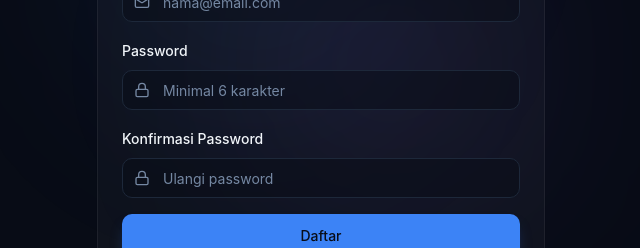
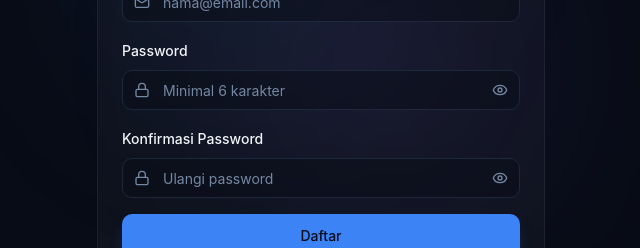
Before and after one commit to Alifian-Zulfaani/AI-Personal-Finance-Tracker-FE, a Next.js app: page /register in a window 1280 px wide. Shown: the part 393-641 px from the top of the page, without its empty margins (319-959 px from the left). Built offline with nearby package versions, Linux system fonts and the light colour scheme.

Commit message:
feat(sign in & sign up): adjust password input with toggle password visibility

```diff
--- a/src/app/(auth)/login/page.tsx
+++ b/src/app/(auth)/login/page.tsx
@@ -8,11 +8,12 @@ import { Input } from "@/components/ui/input";
 import { Label } from "@/components/ui/label";
 import { Card, CardContent, CardDescription, CardHeader, CardTitle } from "@/components/ui/card";
 import { useToast } from "@/components/ui/toast";
-import { Wallet, Mail, Lock } from "lucide-react";
+import { Wallet, Mail, Lock, Eye, EyeOff } from "lucide-react";
 
 export default function LoginPage() {
   const [email, setEmail] = useState("");
   const [password, setPassword] = useState("");
+  const [showPassword, setShowPassword] = useState(false);
   const [isLoading, setIsLoading] = useState(false);
   const { login } = useAuth();
   const { toast } = useToast();
@@ -77,13 +78,24 @@ export default function LoginPage() {
                   <Lock className="absolute left-3 top-1/2 -translate-y-1/2 h-4 w-4 text-muted-foreground" />
                   <Input
                     id="password"
-                    type="password"
+                    type={showPassword ? "text" : "password"}
                     placeholder="••••••••"
                     value={password}
                     onChange={(e) => setPassword(e.target.value)}
-                    className="pl-10"
+                    className="pl-10 pr-10"
                     required
                   />
+                  <button
+                    type="button"
+                    onClick={() => setShowPassword(!showPassword)}
+                    className="absolute right-3 top-1/2 -translate-y-1/2 text-muted-foreground hover:text-foreground focus:outline-none"
+                  >
+                    {showPassword ? (
+                      <EyeOff className="h-4 w-4" />
+                    ) : (
+                      <Eye className="h-4 w-4" />
+                    )}
+                  </button>
                 </div>
               </div>
 
--- a/src/app/(auth)/register/page.tsx
+++ b/src/app/(auth)/register/page.tsx
@@ -8,13 +8,15 @@ import { Input } from "@/components/ui/input";
 import { Label } from "@/components/ui/label";
 import { Card, CardContent, CardDescription, CardHeader, CardTitle } from "@/components/ui/card";
 import { useToast } from "@/components/ui/toast";
-import { Wallet, Mail, Lock, User } from "lucide-react";
+import { Wallet, Mail, Lock, User, Eye, EyeOff } from "lucide-react";
 
 export default function RegisterPage() {
   const [name, setName] = useState("");
   const [email, setEmail] = useState("");
   const [password, setPassword] = useState("");
   const [confirmPassword, setConfirmPassword] = useState("");
+  const [showPassword, setShowPassword] = useState(false);
+  const [showConfirmPassword, setShowConfirmPassword] = useState(false);
   const [isLoading, setIsLoading] = useState(false);
   const { register } = useAuth();
   const { toast } = useToast();
@@ -106,13 +108,24 @@ export default function RegisterPage() {
                   <Lock className="absolute left-3 top-1/2 -translate-y-1/2 h-4 w-4 text-muted-foreground" />
                   <Input
                     id="password"
-                    type="password"
+                    type={showPassword ? "text" : "password"}
                     placeholder="Minimal 6 karakter"
                     value={password}
                     onChange={(e) => setPassword(e.target.value)}
-                    className="pl-10"
+                    className="pl-10 pr-10"
                     required
                   />
+                  <button
+                    type="button"
+                    onClick={() => setShowPassword(!showPassword)}
+                    className="absolute right-3 top-1/2 -translate-y-1/2 text-muted-foreground hover:text-foreground focus:outline-none"
+                  >
+                    {showPassword ? (
+                      <EyeOff className="h-4 w-4" />
+                    ) : (
+                      <Eye className="h-4 w-4" />
+                    )}
+                  </button>
                 </div>
               </div>
 
@@ -122,13 +135,24 @@ export default function RegisterPage() {
                   <Lock className="absolute left-3 top-1/2 -translate-y-1/2 h-4 w-4 text-muted-foreground" />
                   <Input
                     id="confirmPassword"
-                    type="password"
+                    type={showConfirmPassword ? "text" : "password"}
                     placeholder="Ulangi password"
                     value={confirmPassword}
                     onChange={(e) => setConfirmPassword(e.target.value)}
-                    className="pl-10"
+                    className="pl-10 pr-10"
                     required
                   />
+                  <button
+                    type="button"
+                    onClick={() => setShowConfirmPassword(!showConfirmPassword)}
+                    className="absolute right-3 top-1/2 -translate-y-1/2 text-muted-foreground hover:text-foreground focus:outline-none"
+                  >
+                    {showConfirmPassword ? (
+                      <EyeOff className="h-4 w-4" />
+                    ) : (
+                      <Eye className="h-4 w-4" />
+                    )}
+                  </button>
                 </div>
               </div>
 
```
